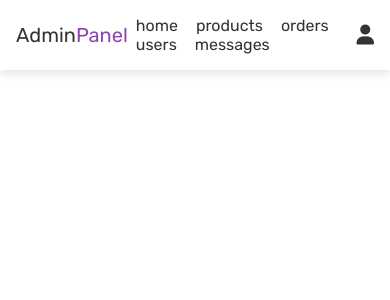
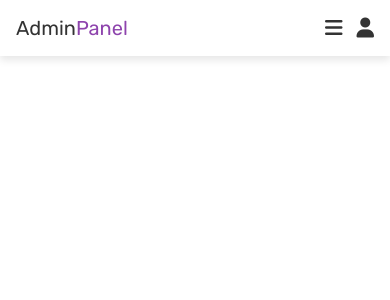
Before and after one commit to frdpx/AppDev, a PHP site: page /admin_page.php in a window 390 px wide. Shown: the top 300 px of the page. Run offline with PHP 8.4, Linux system fonts and the light colour scheme; the visitor is signed in with stand-in values (Sample User, id 1).

Commit message:
media queries

```diff
--- a/css/admin_style.css
+++ b/css/admin_style.css
@@ -216,6 +216,8 @@ section{
 
 
 
+ /*media queries */
+
  @media (max-width:991px){
 
     html{
@@ -224,7 +226,29 @@ section{
 
  }
 
+ @media (max-width:768px){
+
+   #menu-btn{
+      display : inline-block;
+   }
+
+   .header .flex .navbar{
+      position: absolute;
+      top:99%; left:0; right:0;
+      background-color: var(--white);
+      border-top: var(--border);
+      border-bottom: var(--border);
+      clip-path: polygon(0 0, 100% 0, 100% 0, 0 0);
+   }
+
+   .header .flex .navbar a{
+      margin:2rem;
+      display: block;
+   }
+
+}
  @media (max-width:450px){
+
 
     html{
        font-size: 50%;
```
